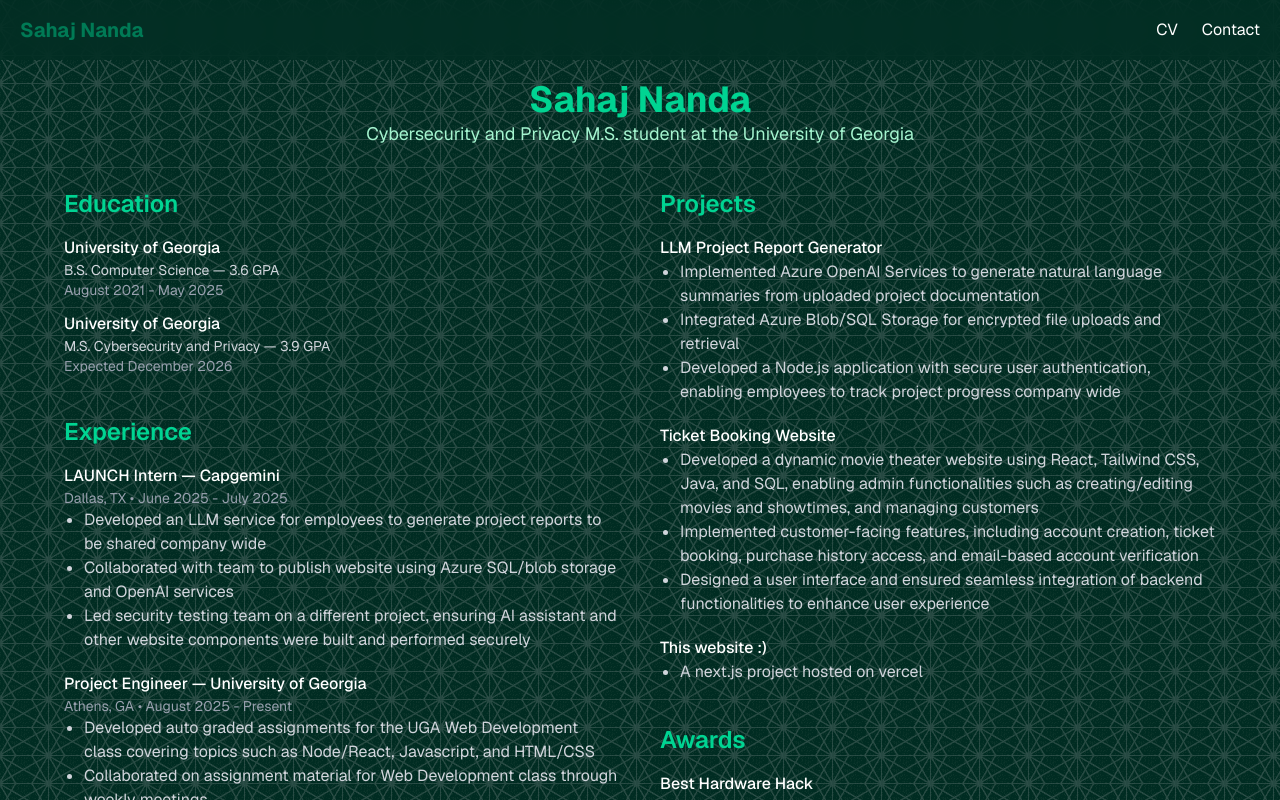
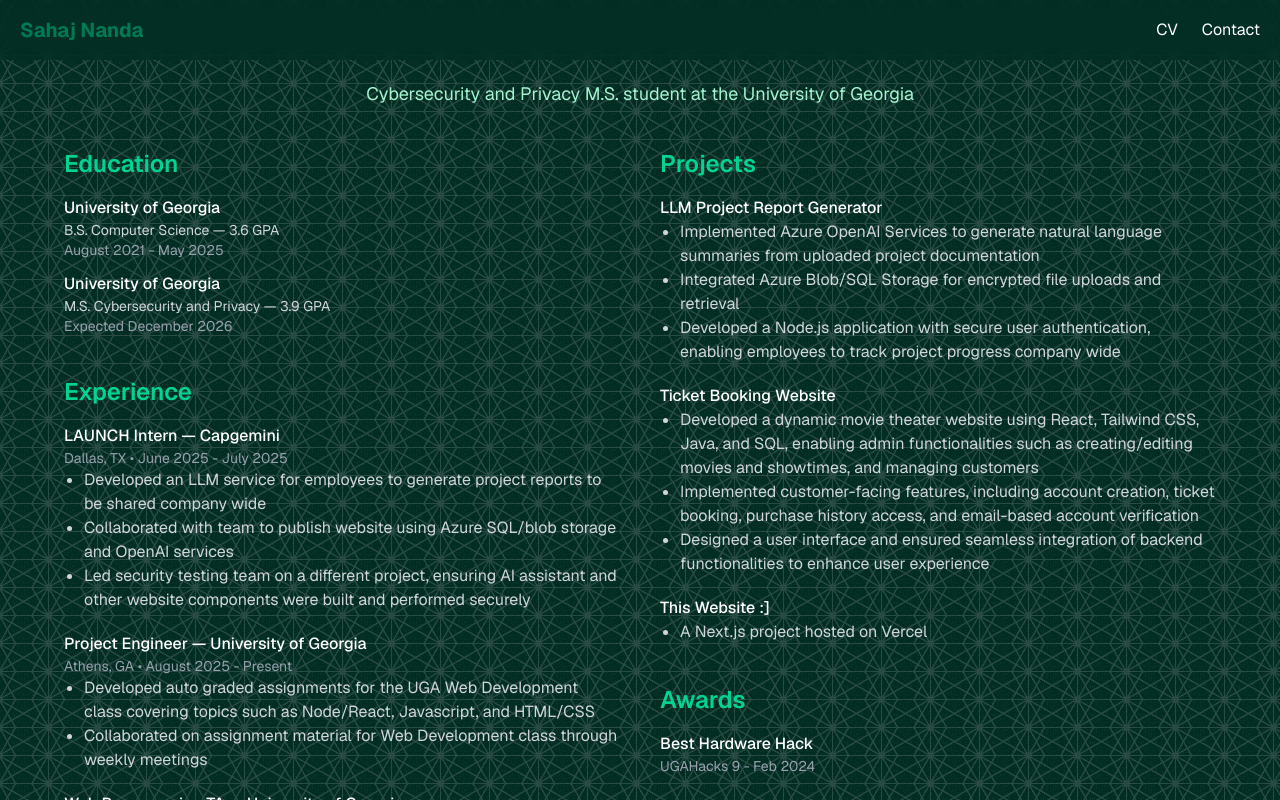
Before and after one commit to SahajNanda/SahajNanda, a Next.js app in the folder sahajnanda/: page /cv in a window 1280 px wide. Built offline with nearby package versions, Linux system fonts and the light colour scheme.

Commit message:
content edits

```diff
--- a/sahajnanda/src/app/components/outline.tsx
+++ b/sahajnanda/src/app/components/outline.tsx
@@ -4,7 +4,7 @@ import Footer from './footer';
 
 function Outline({ children }: { children: React.ReactNode }) {
     return (
-        <div className="font-sans text-white bg-emerald-950 bg-[url('/black-thread-light.png')] bg-repeat  bg-fixed">
+        <div className="font-sans text-white bg-emerald-950 bg-[url('/black-thread-light.png')] bg-repeat bg-fixed">
             <div className="fixed top-0 left-0 inset-x-0 z-50">
                 <Navbar />
             </div>
--- a/sahajnanda/src/app/cv/page.tsx
+++ b/sahajnanda/src/app/cv/page.tsx
@@ -4,7 +4,6 @@ import Outline from "../components/outline";
 
 const data = {
     basics: {
-        name: "Sahaj Nanda",
         headline: "Cybersecurity and Privacy M.S. student at the University of Georgia",
     },
     sections: {
@@ -103,8 +102,8 @@ const data = {
                     ],
                 },
                 {
-                    name: "This website :)",
-                    summary: ["A next.js project hosted on vercel"]
+                    name: "This Website :]",
+                    summary: ["A Next.js project hosted on Vercel"]
                 }
             ],
         },
@@ -132,9 +131,6 @@ export default function Home() {
     return (
         <Outline>
             <header className="mb-10 text-center">
-                <h1 className="text-4xl font-bold text-emerald-400">
-                    {basics.name}
-                </h1>
                 <p className="text-lg text-emerald-200">{basics.headline}</p>
             </header>
             <div className="max-w-6xl mx-auto grid md:grid-cols-2 gap-10">
--- a/sahajnanda/src/app/page.tsx
+++ b/sahajnanda/src/app/page.tsx
@@ -18,7 +18,7 @@ export default function Home() {
         </h1>
         <p className="mt-4 text-3xl">
           <ReactTyped
-            strings={["I'm a Cybersecurity Graduate Student at the University of Georgia"]}
+            strings={["I'm a cybersecurity student at the University of Georgia"]}
             typeSpeed={20}
             backSpeed={20}
             cursorChar="|"
```
